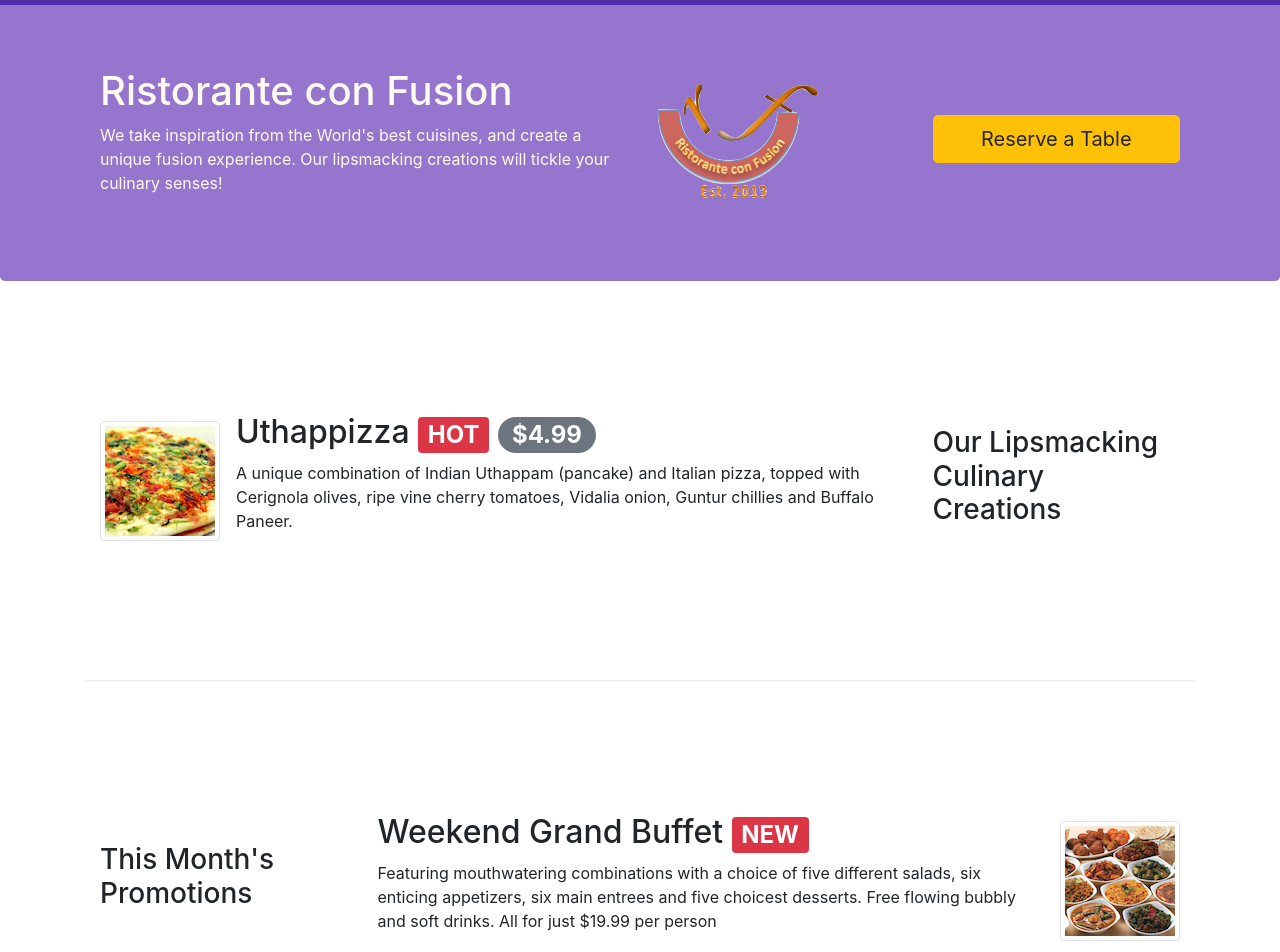
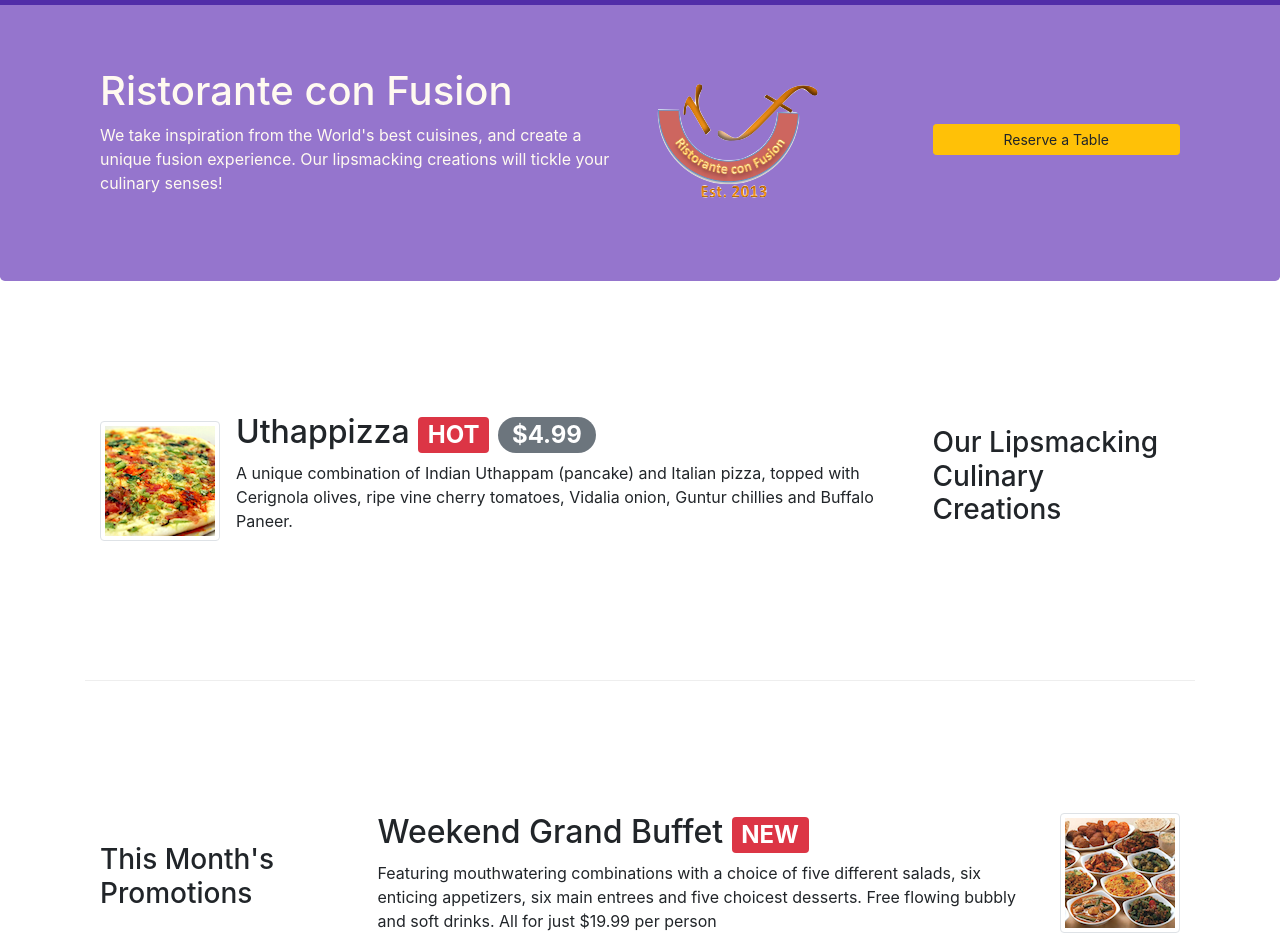
Before and after one commit to Housiadas/frontend-ui-boostrap4, a website: page index.html in a window 1280 px wide. Shown: the part 53-1005 px from the top of the page. Drawn offline with nearby package versions, Linux system fonts and the light colour scheme.

Commit message:
assignment2 done

```diff
--- a/index.html
+++ b/index.html
@@ -55,7 +55,7 @@
                     <img src="img/logo.png" class="img-fluid">
                 </div>
                 <div class="col-12 col-sm-3 align-self-center">
-                    <a href="#form" class="btn btn-lg btn-block btn-warning">Reserve a Table</a>
+                    <a href="#form" class="btn btn-sm btn-block btn-warning">Reserve a Table</a>
                 </div>
             </div>
         </div>
@@ -80,7 +80,6 @@
             </div>
         </div>
 
-
         <div class="row row-content align-items-center">
             <div class="col-12 col-sm-4 col-md-3">
                 <h3>This Month's Promotions</h3>
@@ -88,13 +87,16 @@
             <div class="col col-sm col-md">
                 <div class="media">
                     <div class="media-body">
-                        <h2>Weekend Grand Buffet <span class="badge badge-danger">NEW</span></h2>
+                        <h2 class="mt-0">Weekend Grand Buffet <span class="badge badge-danger">NEW</span></h2>
                         <p class="d-none d-sm-block">Featuring mouthwatering combinations with a choice of five
                             different salads, six enticing appetizers,
                             six main entrees and five choicest desserts. Free flowing bubbly and soft drinks. All for
                             just $19.99 per person </p>
                     </div>
-                    <img class="ml-3 img-thumbnail align-self-center" src="img/buffet.png" alt="Weekend Grand Buffet">
+                    <div class="media-right">
+                        <img class="d-flex ml-3 img-thumbnail align-self-center" src="img/buffet.png"
+                            alt="Weekend Grand Buffet">
+                    </div>
                 </div>
             </div>
         </div>
```
Also changed, not shown: 1 other file.
